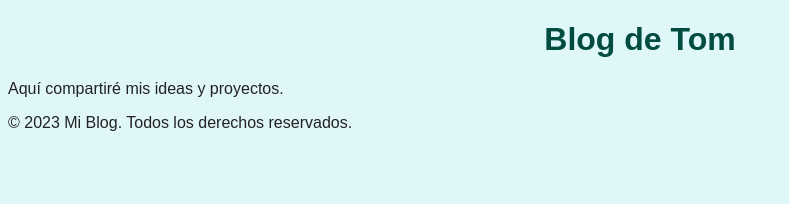
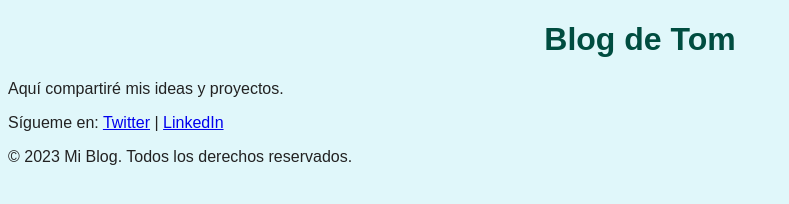
Before and after one commit to TomGaldeano/my-personal-blog, a plain HTML site: page index.html in a window 1280 px wide. Shown: the whole page, without its empty margins (0-789 px from the left). Drawn offline with Linux system fonts and the light colour scheme.

Commit message:
feat: Añadir enlaces a redes sociales en el pie de página

```diff
--- a/index.html
+++ b/index.html
@@ -11,5 +11,5 @@
 <h1>Blog de Tom</h1>
   <p>Aquí compartiré mis ideas y proyectos.</p>
 </body>
-<footer><p>&copy; 2023 Mi Blog. Todos los derechos reservados.</p></footer>
+<footer><p>Sígueme en: <a href="#">Twitter</a> | <a href="#">LinkedIn</a></p><p>&copy; 2023 Mi Blog. Todos los derechos reservados.</p></footer>
 </html>
```
